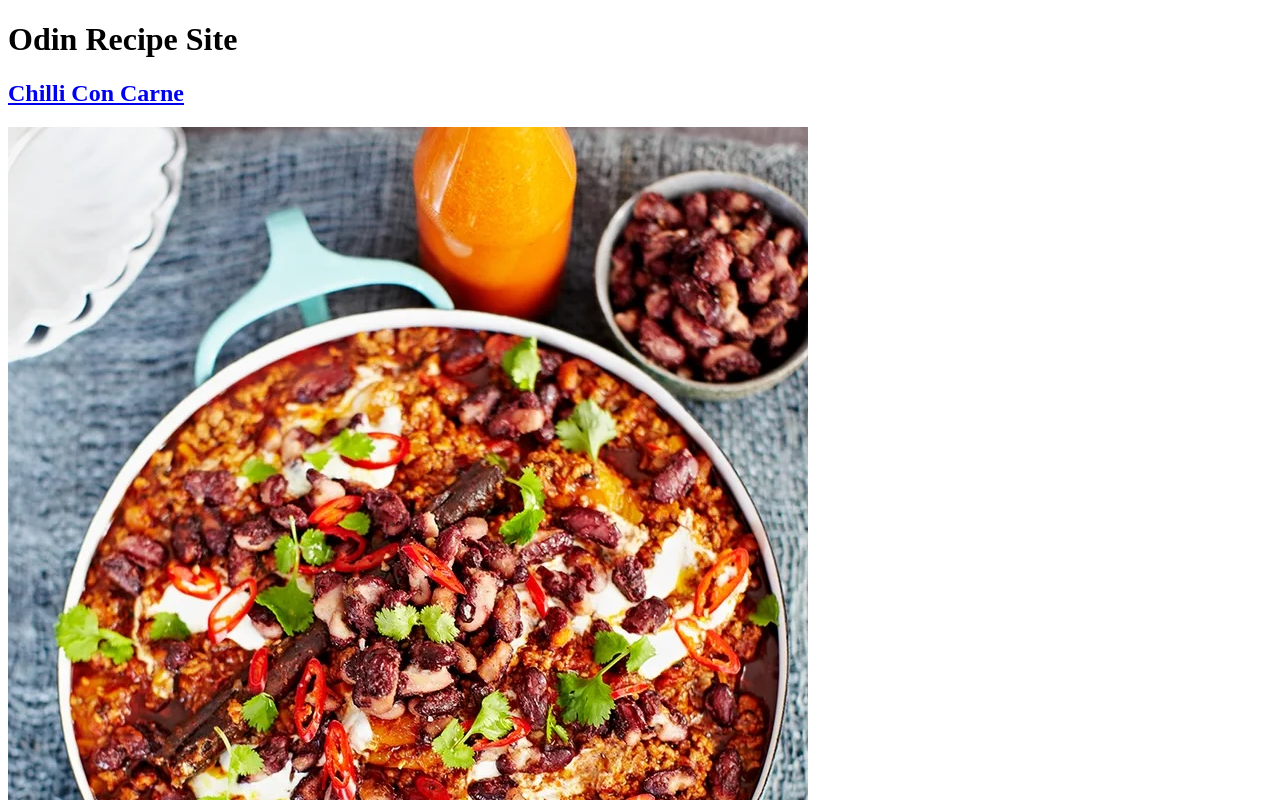
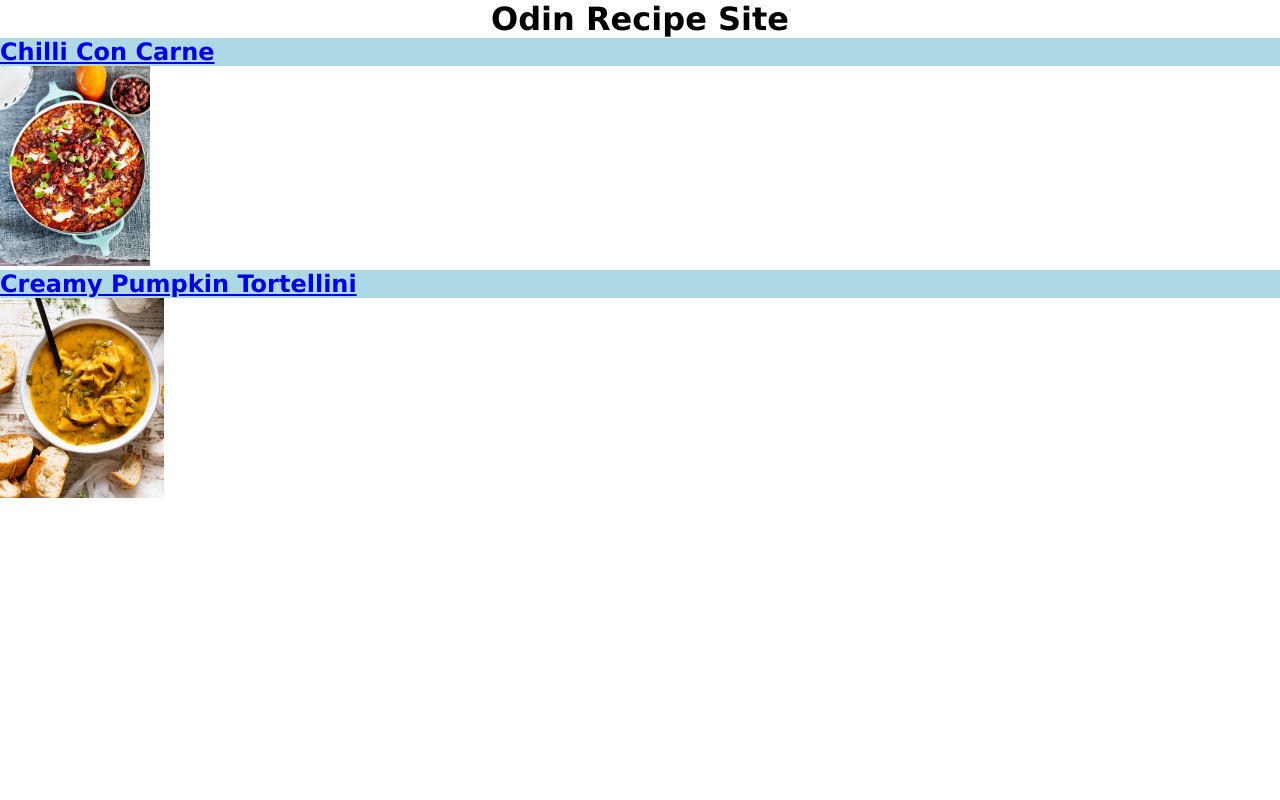
Before and after one commit to illtrythisout/odin-recipes, a plain HTML site: page index.html in a window 1280 px wide. Shown: the top 800 px of the page. Drawn offline with Linux system fonts and the light colour scheme.

Commit message:
Basic styling to homepage as test

```diff
--- a/index.html
+++ b/index.html
@@ -3,14 +3,15 @@
     <head>
         <meta charset="UTF-8">
         <title>Odin Recipe Site</title>
+        <link rel="stylesheet" href="./styles.css">
     </head>
     <body>
         <h1>Odin Recipe Site</h1>
-        <h2>
+        <h2 class="recipe-redirect-link">
             <a href="./recipes/chilli-con-carne.html" target="_self">Chilli Con Carne</a>
         </h2>
         <img src="./img/chilli-con-carne.jpg">
-        <h2>
+        <h2 class="recipe-redirect-link">
             <a href="./recipes/creamy-pumpkin-tortellini.html" target="_self">Creamy Pumpkin Tortellini</a>
         </h2>
         <img src="./img/creamy-pumpkin-tortellini.jpg">
--- /dev/null
+++ b/styles.css
@@ -0,0 +1,21 @@
+* {
+    margin: 0;
+    padding: 0;
+}
+
+body {
+    font-family: Verdana, Geneva, Tahoma, sans-serif;
+}
+
+.recipe-redirect-link {
+    background-color: lightblue;
+}
+
+h1 {
+    text-align: center;
+}
+
+img {
+    height: 200px;
+    width: auto;
+}
```
Also changed, not shown: 1 other file.
